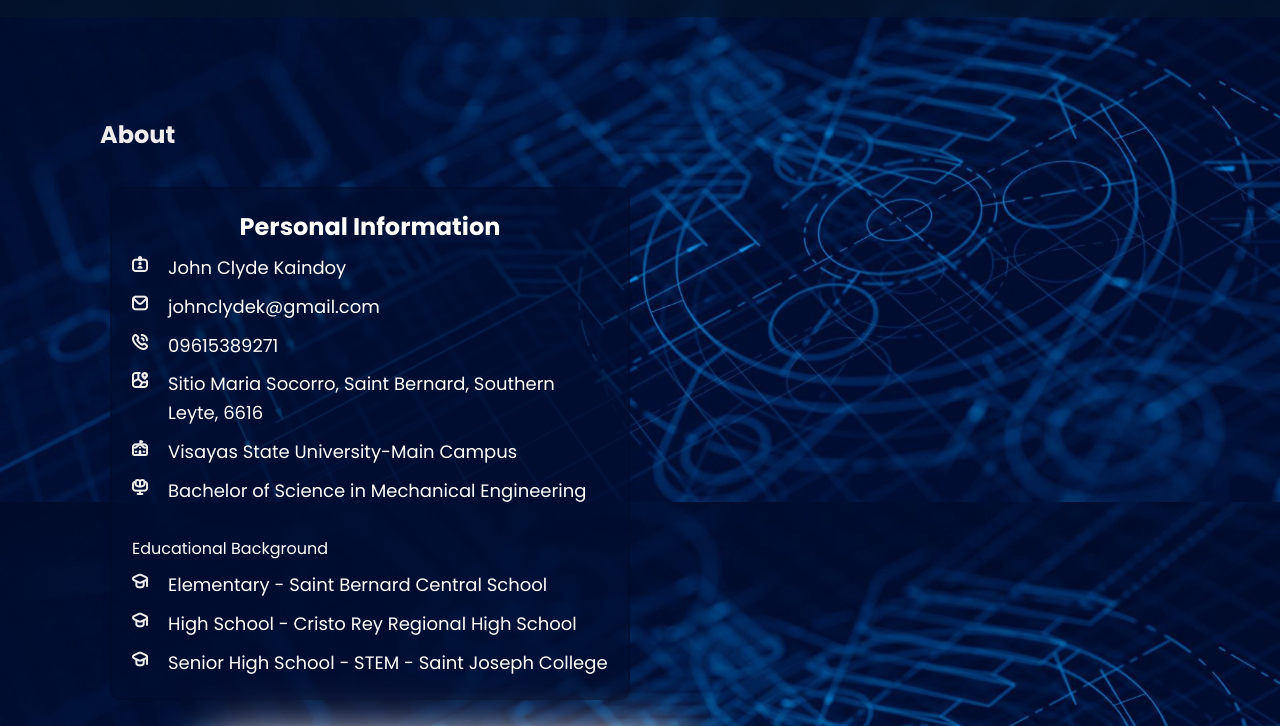
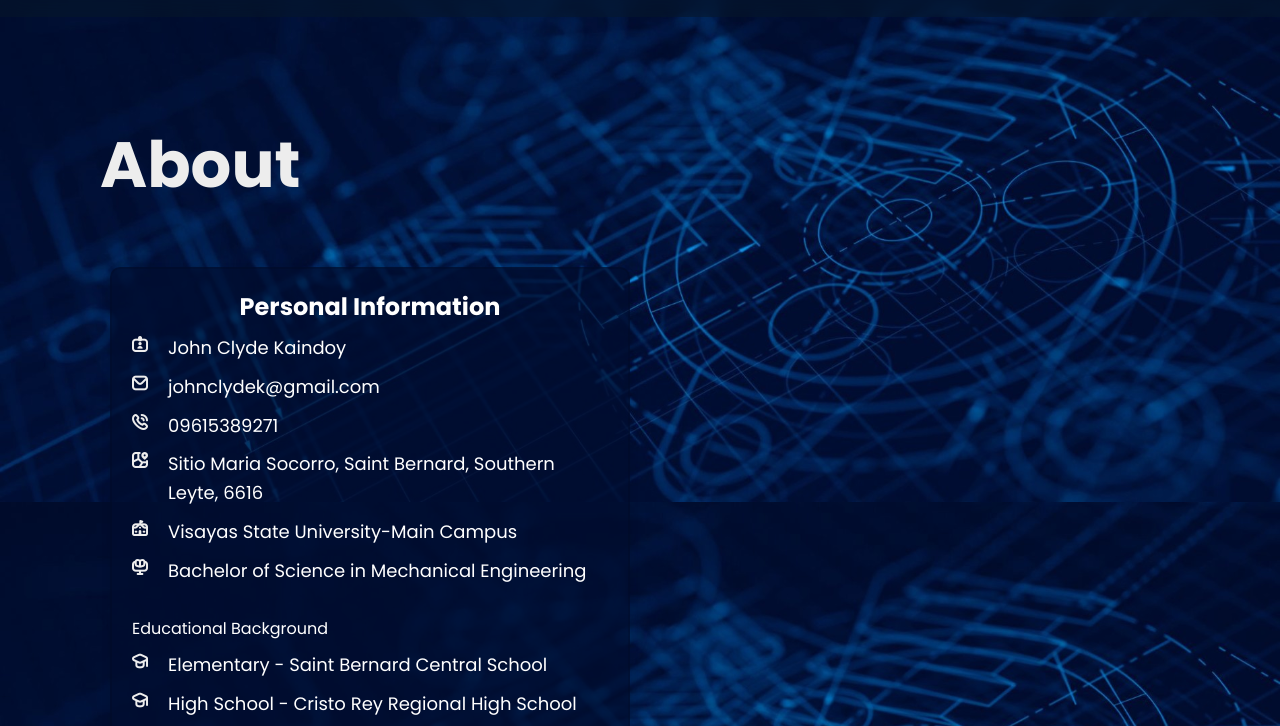
Before and after one commit to John-Clydey/kaindoy-e-portfolio, a plain HTML site: page clyde-kaindoy-portfolio-main/about.html in a window 1280 px wide. Shown: the part 64-790 px from the top of the page. Drawn offline with nearby package versions, Linux system fonts and the light colour scheme.

Commit message:
Update about.html

```diff
--- a/clyde-kaindoy-portfolio-main/about.html
+++ b/clyde-kaindoy-portfolio-main/about.html
@@ -42,7 +42,7 @@
 
     <div>
       <section class="about">
-          <h2>About</h2> <br>
+          <h1>About</h1> <br>
           <div class="container">
               <div class="columns" style="display: flex; flex-wrap: wrap;">
                   <div class="column is-half" style="flex-basis: 50%; box-sizing: border-box; padding: 10px;">
```
